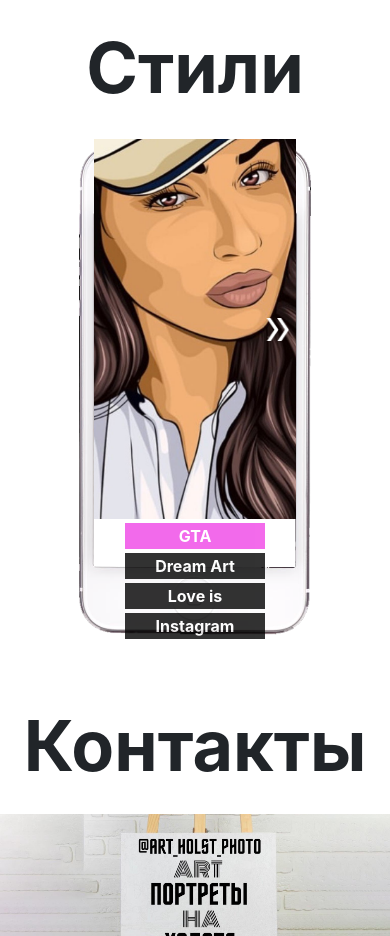
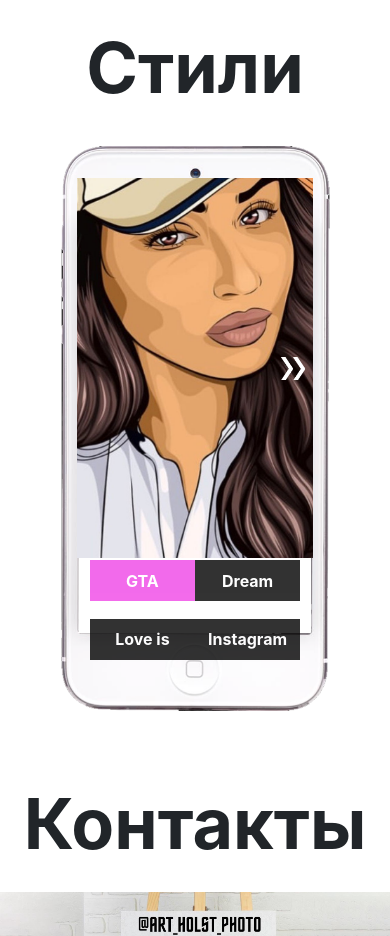
Before and after one commit to utimur/art_holst_landing, a plain HTML site: page index.html in a window 390 px wide. Shown: the part 3980-4916 px from the top of the page. Drawn offline with nearby package versions, Linux system fonts and the light colour scheme; a web font is replaced by a local one.

Commit message:
add media for mobile

```diff
--- a/css/style.less
+++ b/css/style.less
@@ -457,8 +457,8 @@ footer{
     .styles-flex{
       margin: 0 auto;
       display: flex;
-      width: 60vw;
-      height: 130vw;
+      width: 70vw;
+      height: 150vw;
       justify-content: center;
       align-items: center;
       flex-direction: column;
@@ -483,15 +483,21 @@ footer{
       &-buttons{
         width: 80%;
         &-wrap{
-          padding-bottom: 2px;
-          padding-top: 2px;
+          display: grid;
+          align-items: start;
+          grid-template-columns: 1fr 1fr;
+          grid-auto-rows: 1fr 1fr;
           width: 100%;
           background: none;
           height: 31vw;
+          padding: 2px 0;
         }
         .style-btn {
-          margin: 2px 0;
+          width: 100%;
+          height: 70%;
           font-size: 16px;
+          padding: 0;
+          margin: 0 !important;
         }
       }
     }
--- a/index.html
+++ b/index.html
@@ -102,7 +102,7 @@
             <div class="styles-flex-buttons">
                 <div class="styles-flex-buttons-wrap">
                     <button class="style-btn" id="gta-btn">GTA</button>
-                    <button class="style-btn" id="dream-btn">Dream Art</button>
+                    <button class="style-btn" id="dream-btn">Dream</button>
                     <button class="style-btn" id="love-btn">Love is</button>
                     <button class="style-btn" id="insta-btn">Instagram</button>
                 </div>
```
Also changed, not shown: css/style.css, 1 other file.
